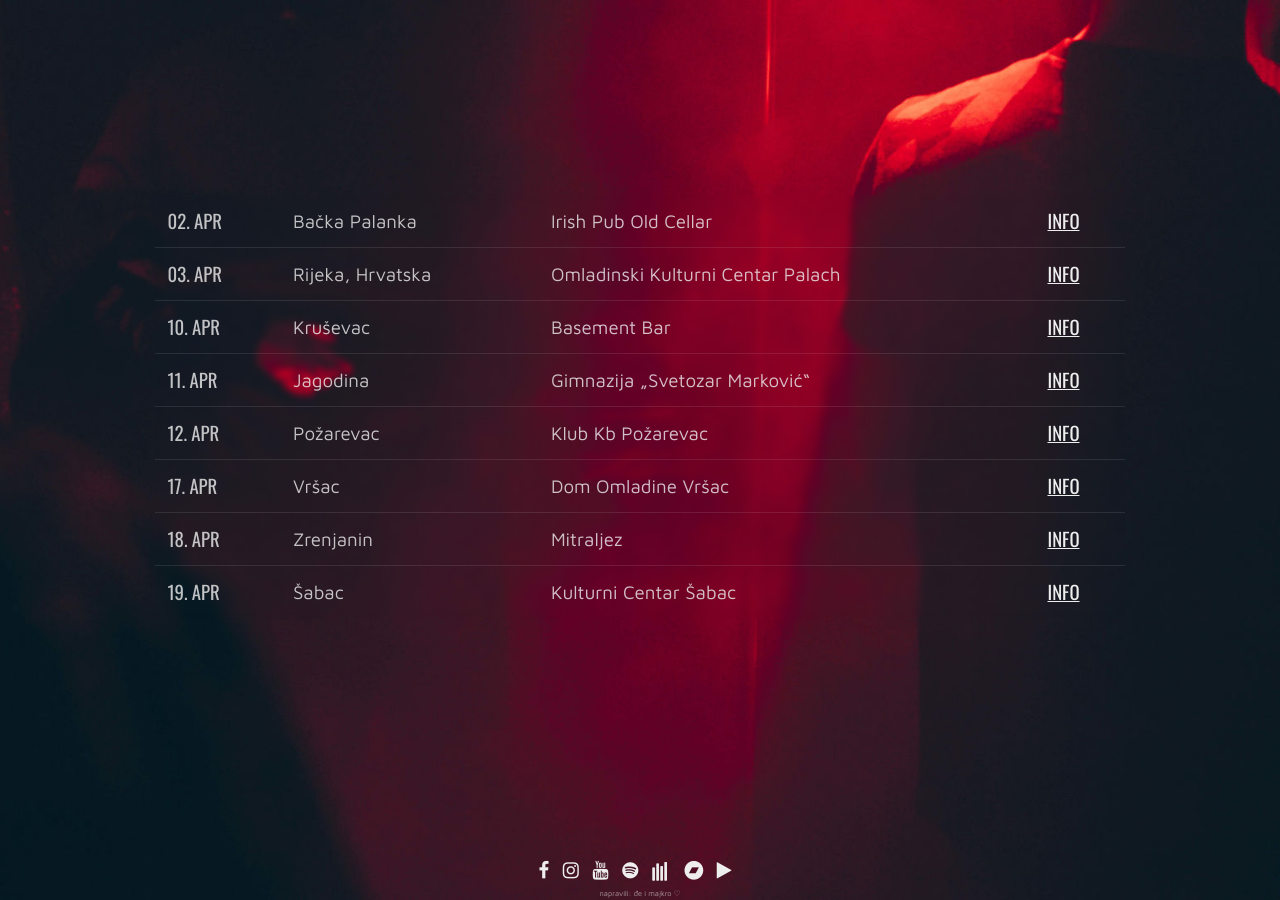
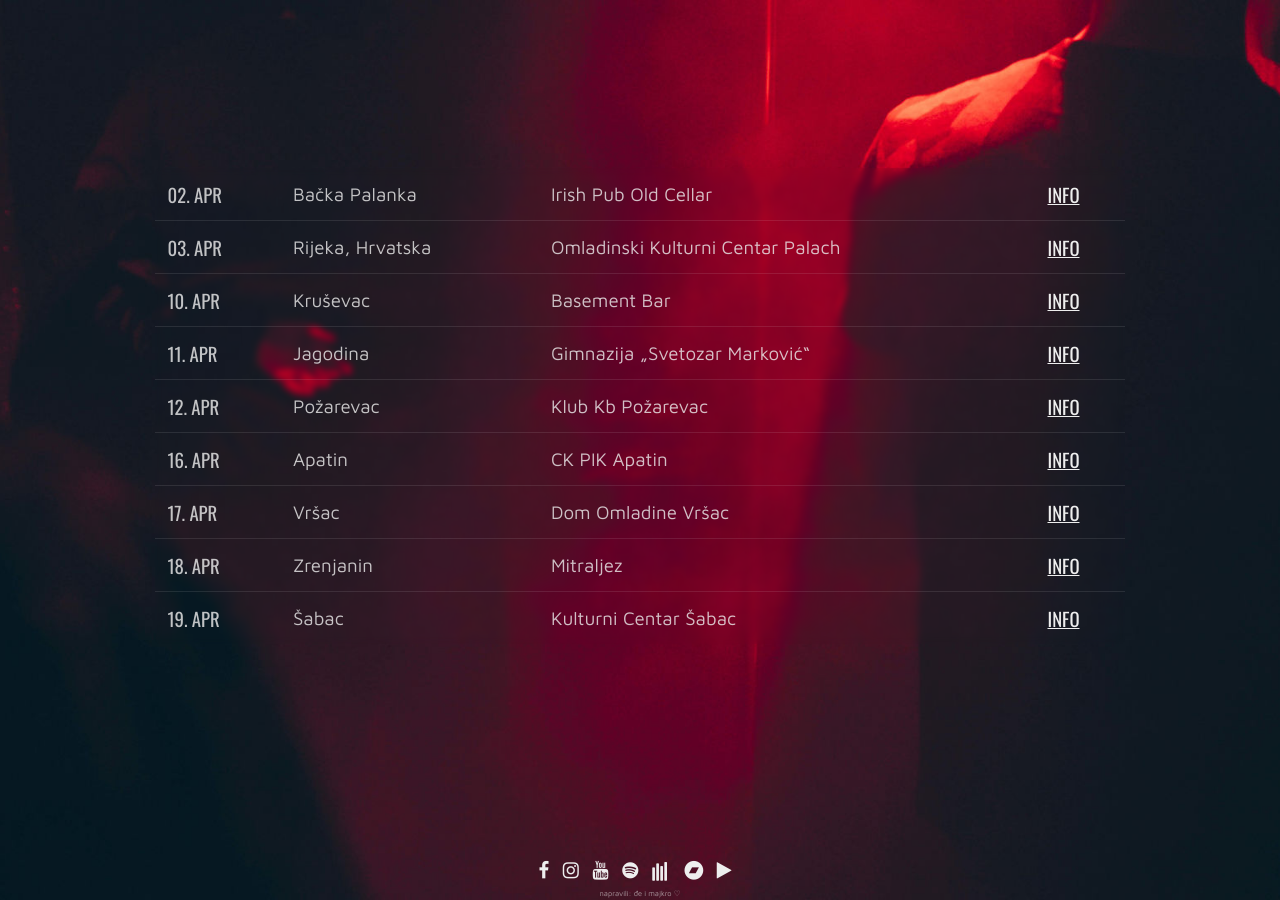
Before and after one commit to buckesidi/buckesidi.github.io, a Jekyll site: the page built from index.md, in a window 1280 px wide. Built offline with Jekyll 4.4.1, drawn with Linux system fonts in a browser that asks for light colours.

Commit message:
Update index.md

```diff
--- a/index.md
+++ b/index.md
@@ -9,6 +9,7 @@ Datum:  | Mesto:           | Lokacija:                         |
 10. APR | Kruševac         | Basement Bar                      | [INFO](https://www.facebook.com/events/2829739917109244)
 11. APR | Jagodina         | Gimnazija „Svetozar Marković“     | [INFO](https://www.facebook.com/events/1263733304016012)
 12. APR | Požarevac        | Klub Kb Požarevac                 | [INFO](https://www.facebook.com/events/619285958852087)
+16. APR | Apatin           | CK PIK Apatin                     | [INFO](https://www.facebook.com/events/588399515097093)
 17. APR | Vršac            | Dom Omladine Vršac                | [INFO](https://www.facebook.com/events/2788046581277972)
 18. APR | Zrenjanin        | Mitraljez                         | [INFO](https://www.facebook.com/events/184086823018476)
 19. APR | Šabac            | Kulturni Centar Šabac             | [INFO](https://www.facebook.com/events/2937986539594317)
```
